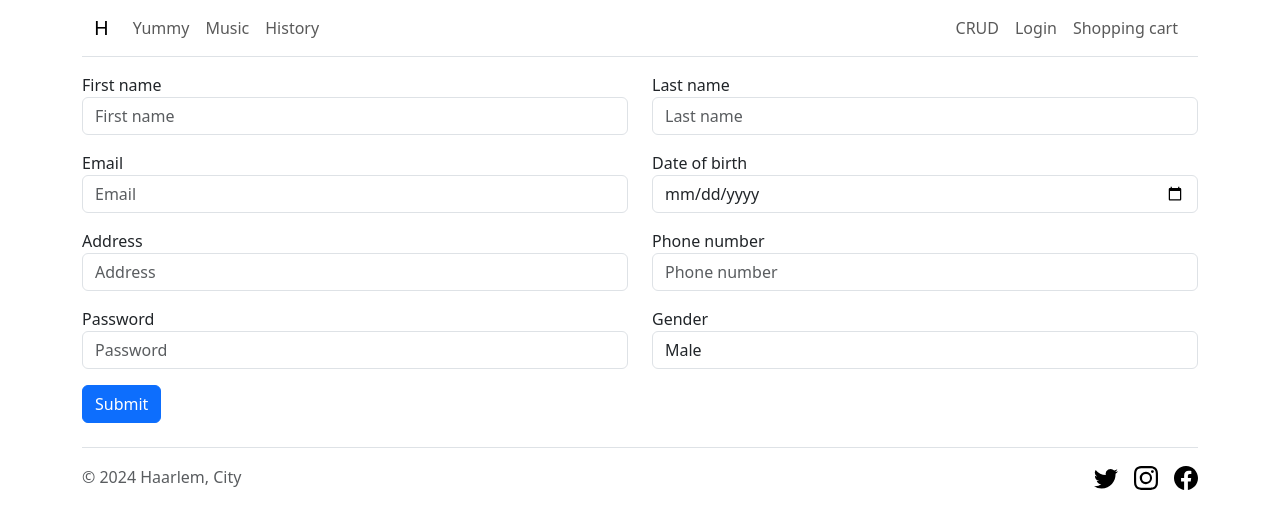
After one commit to l-huisman/The-Festival, a PHP site: template app/views/register/register.php in a window 1280 px wide. The commit adds this page. Shown: the top 529 px of the page. Run offline with PHP 8.4, Linux system fonts and the light colour scheme; the template is opened without the code that fills it, so the values that code supplies are empty.

Commit message:
register user working with hashedPass

```diff
--- /dev/null
+++ b/app/views/register/register.php
@@ -0,0 +1,65 @@
+<div class="container">
+  <form class="my-3" action="/register/validateUser" method="POST">
+    <div class="row">
+      <div class="col-md-6 mb-3">
+        <div class="form-group">
+          <label for="firstName">First name</label>
+          <input type="text" class="form-control" name="firstName" id="firstName" placeholder="First name">
+        </div>
+      </div>
+      <div class="col-md-6 mb-3">
+        <div class="form-group">
+          <label for="lastName">Last name</label>
+          <input type="text" class="form-control" name="lastName" id="lastName" placeholder="Last name">
+        </div>
+      </div>
+    </div>
+    <div class="row">
+      <div class="col-md-6 mb-3">
+        <div class="form-group">
+          <label for="email">Email</label>
+          <input type="text" class="form-control" name="email" id="email" placeholder="Email">
+        </div>
+      </div>
+      <div class="col-md-6 mb-3">
+        <div class="form-group">
+          <label for="dateOfBirth">Date of birth</label>
+          <input type="date" name="dateOfBirth" class="form-control" id="dateOfBirth">
+        </div>
+      </div>
+    </div>
+    <div class="row">
+      <div class="col-md-6 mb-3">
+        <div class="form-group">
+          <label for="address">Address</label>
+          <input type="text" class="form-control" name="address" id="address" placeholder="Address">
+        </div>
+      </div>
+      <div class="col-md-6 mb-3">
+        <div class="form-group">
+          <label for="phoneNumber">Phone number</label>
+          <input type="tel" class="form-control" name="phoneNumber" id="phoneNumber" placeholder="Phone number">
+        </div>
+      </div>
+    </div>
+    <div class="row">
+      <div class="col-md-6 mb-3">
+        <div class="form-group">
+          <label for="password">Password</label>
+          <input type="password" class="form-control" name="password" id="password" placeholder="Password">
+        </div>
+      </div>
+      <div class="col-md-6 mb-3">
+        <div class="form-group">
+          <label for="gender">Gender</label>
+          <select class="form-control" name="gender" id="gender">
+            <option value="male">Male</option>
+            <option value="female">Female</option>
+            <option value="other">Other</option>
+          </select>
+        </div>
+      </div>
+    </div>
+    <button type="submit" class="btn btn-primary">Submit</button>
+  </form>
+</div>
```
Also changed, not shown: app/controllers/registerController.php (added, +35 -0 lines), app/models/user.php (+15 -13 lines), app/repositories/registerRepository.php (added, +30 -0 lines), app/router/router.php (+10 -0 lines), app/services/registerService.php (added, +39 -0 lines).
